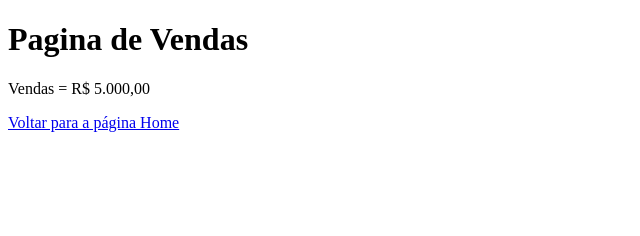
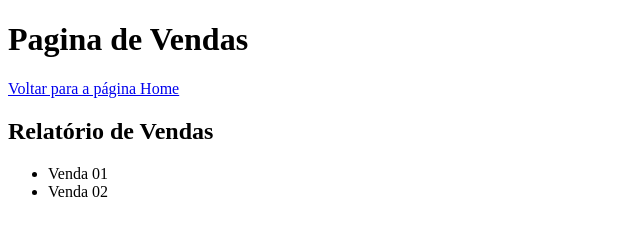
Before and after one commit to TannysonM/Site-de-Vendas, a plain HTML site: page vendas.html in a window 1280 px wide. Shown: the whole page, without its empty margins (0-640 px from the left). Drawn offline with Linux system fonts and the light colour scheme.

Commit message:
Update + Delete  na pagina de vendas

```diff
--- a/vendas.html
+++ b/vendas.html
@@ -7,7 +7,11 @@
 </head>
 <body>
     <h1>Pagina de Vendas</h1>
-    <p>Vendas = R$ 5.000,00</p>
     <a href="index.html" class="">Voltar para a página Home</a>
+    <h2>Relatório de Vendas</h2>
+    <ul>
+        <li>Venda 01</li>
+        <li>Venda 02</li>
+    </ul>
 </body>
 </html>
```
